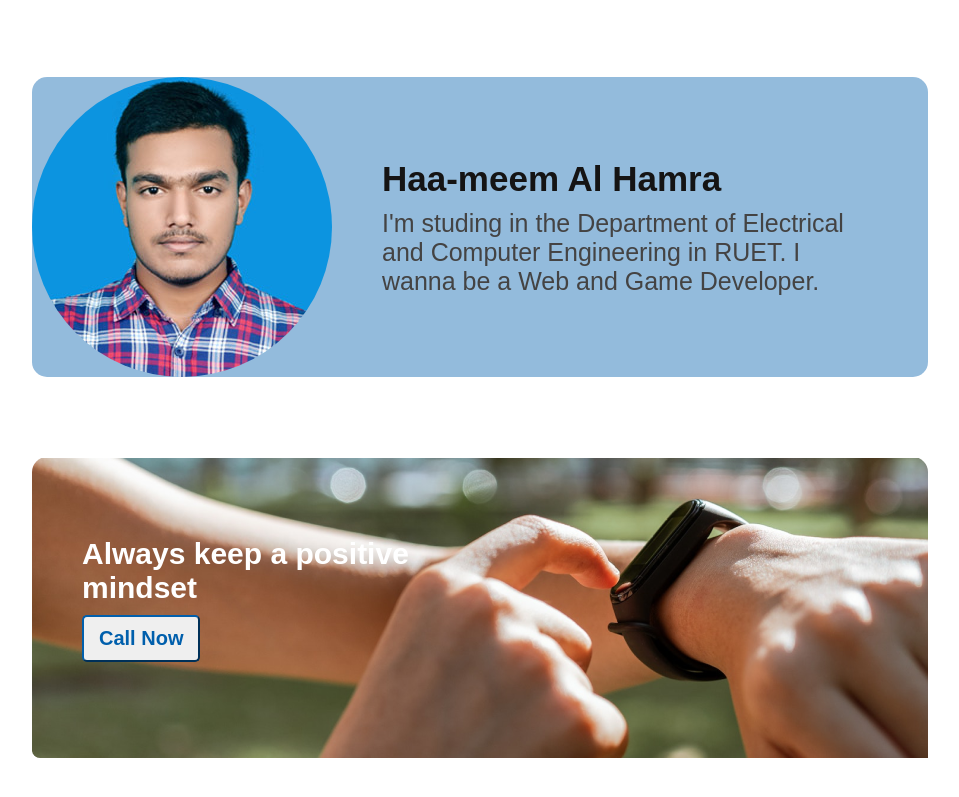
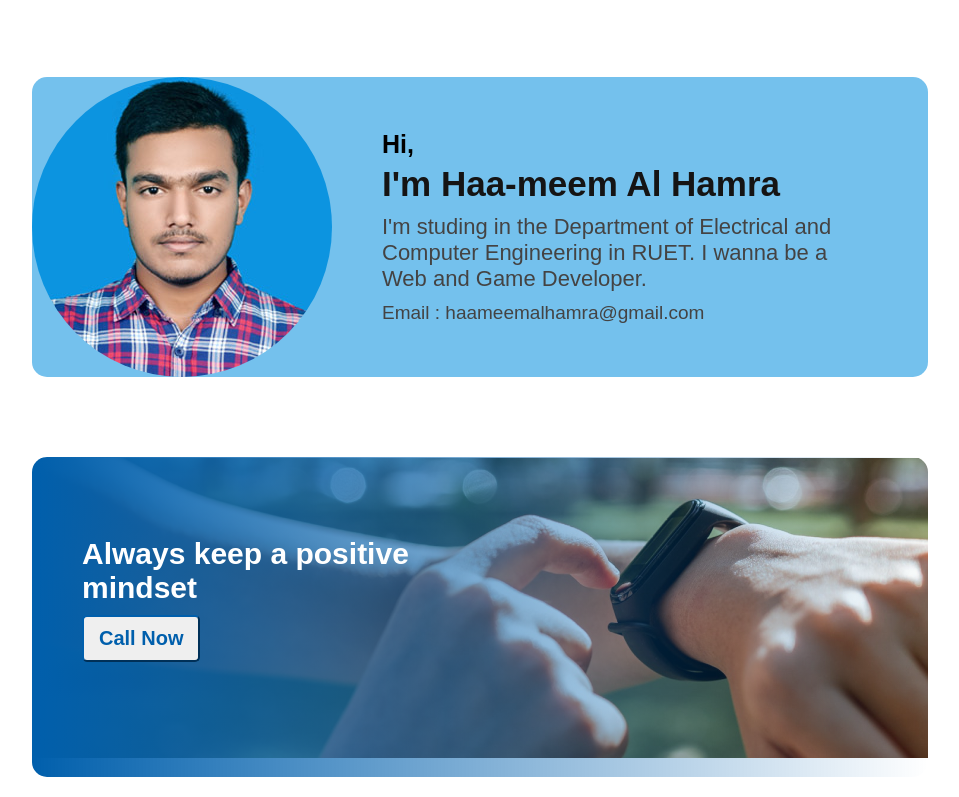
Before and after one commit to Haa-meem/first-assignment, a plain HTML site: page index.html in a window 1280 px wide. Shown: the part 2083-2880 px from the top of the page, without its empty margins (160-1119 px from the left). Drawn offline with Linux system fonts and the light colour scheme.

Commit message:
last commit

```diff
--- a/index.html
+++ b/index.html
@@ -70,10 +70,12 @@
         <section class="mysec">
             <img src="images/haa-meem.jpg" class="me">
             <nav class="mystyle">
-                <h1 class="mytitle">Haa-meem Al Hamra</h1>
+                <h2 class="hi">Hi,</h2>
+                <h1 class="mytitle">I'm Haa-meem Al Hamra</h1>
                 <p class="mydescription">I'm studing in the Department of Electrical and Computer Engineering in RUET. I
                     wanna be a Web and Game Developer.
                 </p>
+                <p class="myemail">Email : haameemalhamra@gmail.com</p>
             </nav>
         </section>
         <section class="secstyle3">
--- a/style.css
+++ b/style.css
@@ -31,7 +31,7 @@ p.description {
 }
 
 .contact {
-    color: #005FAC;
+    color: rgba(0, 95, 172, 1);
     font-weight: 800;
     font-size: 20px;
     padding: 15px 25px;
@@ -116,14 +116,18 @@ ul {
     width: 70%;
     margin: auto;
     margin-top: 10vh;
-    background-color: #005fac6c;
+    background-color: rgba(12, 146, 224, 0.57);
     border-radius: 15px;
 }
 
 .me {
     border-radius: 50%;
 }
-
+.hi{
+    padding-bottom:5px ;
+    font-weight: 600;
+    font-size: 25px;
+}
 .mystyle {
     padding: 50px;
     text-align: left;
@@ -138,12 +142,17 @@ ul {
 
 .mydescription {
     color: #444343;
-    font-size: 25px;
+    font-size: 22px;
+    padding-bottom: 10px;
 }
-
+.myemail{
+    color: #444343;
+    font-weight: 500;
+    font-size: 19px;
+}
 /*third section*/
 .secstyle3 {
-    background-image: url(images/watch.png);
+    background-image: linear-gradient(to right,rgba(0, 95, 172, 1),rgba(0, 0, 255, 0)),url(images/watch.png);
     background-repeat: no-repeat;
     height: 40vh;
     width: 70%;
@@ -164,12 +173,12 @@ h3.positive {
 }
 
 .call {
-    color: #005FAC;
+    color: rgba(0, 95, 172, 1);
     font-weight: 700;
     font-size: 20px;
     padding: 10px 15px;
     border-radius: 5px;
-    border-color: #005FAC;
+    border-color: rgba(0, 95, 172, 1);
 }
 
 /*Footer style*/
@@ -226,6 +235,6 @@ h3.positive {
 
 .btncolor {
     font-size: 15px ;
-    background-color: #005FAC;
+    background-color:rgba(0, 95, 172, 1);
     color: white;
 }
```
